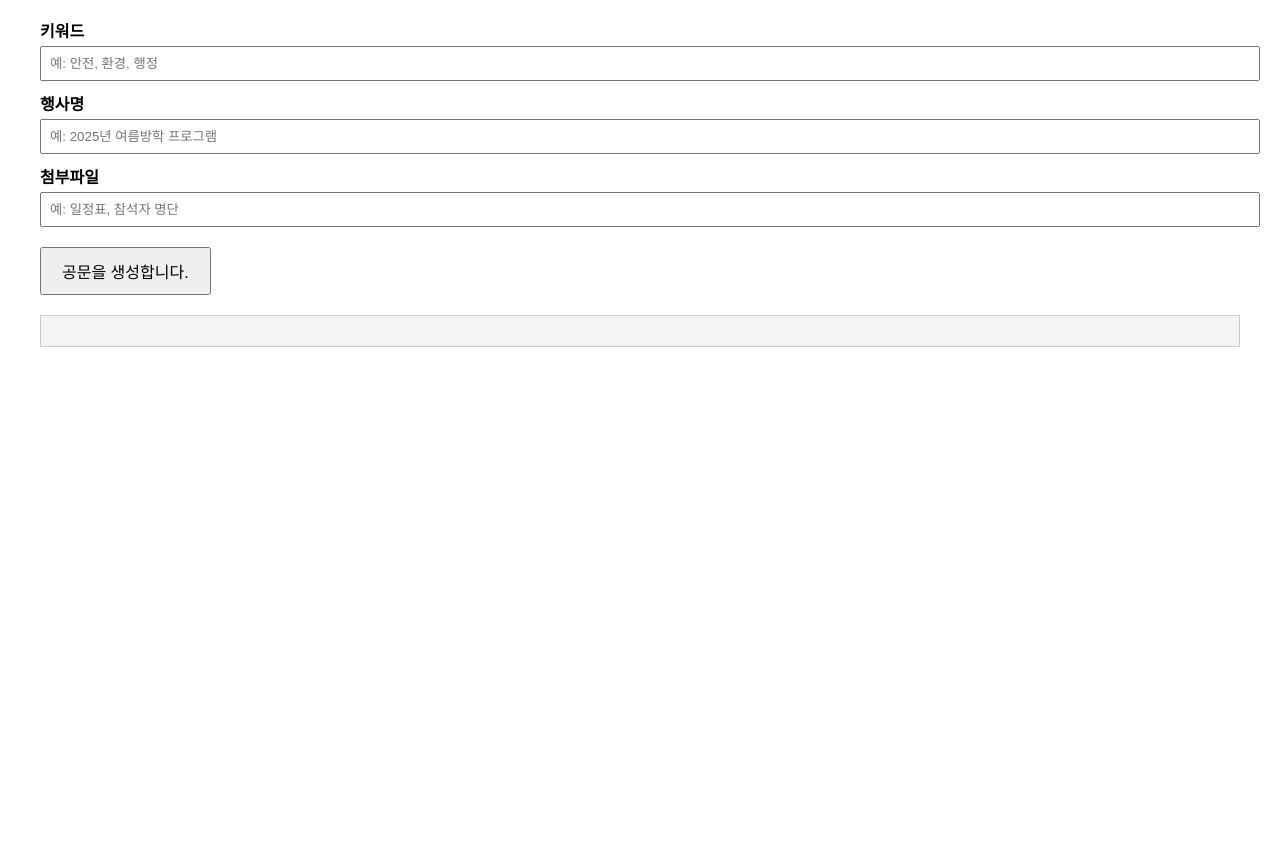
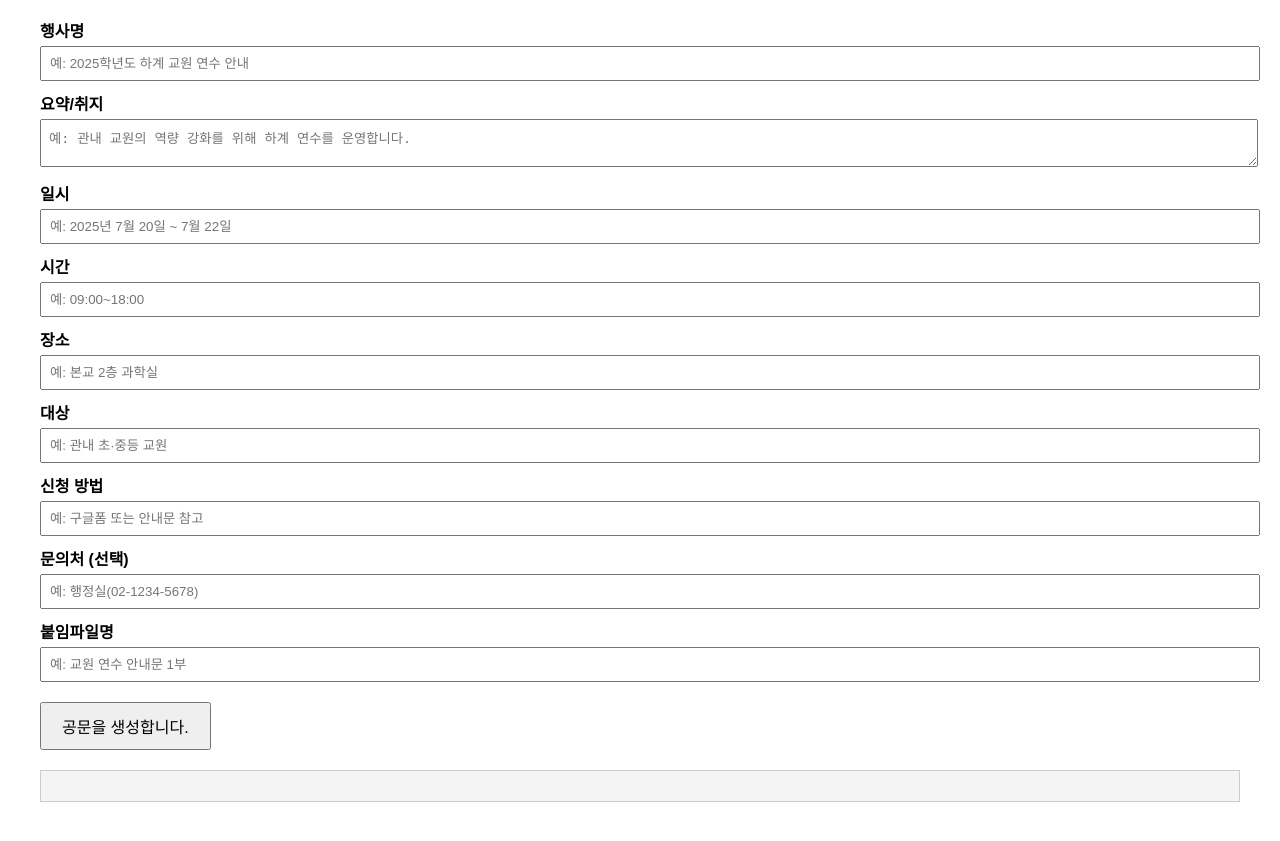
Before and after one commit to 12ayz12/letter-generator, a plain HTML site: page static/index.html in a window 1280 px wide. Shown: the part 89-930 px from the top of the page. Before the commit the page ends 800 px from the top, so only its background shows below. Drawn offline with Linux system fonts and the light colour scheme.

Commit message:
Update index.html

```diff
--- a/static/index.html
+++ b/static/index.html
@@ -14,14 +14,32 @@
 <body>
     <h1>교사 및 행정실용 공문 생성기</h1>
 
-    <label for="keyword">키워드</label>
-    <input type="text" id="keyword" placeholder="예: 안전, 환경, 행정">
+    <label for="event">행사명</label>
+    <input type="text" id="event" placeholder="예: 2025학년도 하계 교원 연수 안내">
 
-    <label for="event">행사명</label>
-    <input type="text" id="event" placeholder="예: 2025년 여름방학 프로그램">
+    <label for="summary">요약/취지</label>
+    <textarea id="summary" rows="2" placeholder="예: 관내 교원의 역량 강화를 위해 하계 연수를 운영합니다."></textarea>
 
-    <label for="attachments">첨부파일</label>
-    <input type="text" id="attachments" placeholder="예: 일정표, 참석자 명단">
+    <label for="date">일시</label>
+    <input type="text" id="date" placeholder="예: 2025년 7월 20일 ~ 7월 22일">
+
+    <label for="time">시간</label>
+    <input type="text" id="time" placeholder="예: 09:00~18:00">
+
+    <label for="location">장소</label>
+    <input type="text" id="location" placeholder="예: 본교 2층 과학실">
+
+    <label for="target">대상</label>
+    <input type="text" id="target" placeholder="예: 관내 초·중등 교원">
+
+    <label for="application">신청 방법</label>
+    <input type="text" id="application" placeholder="예: 구글폼 또는 안내문 참고">
+
+    <label for="contact">문의처 (선택)</label>
+    <input type="text" id="contact" placeholder="예: 행정실(02-1234-5678)">
+
+    <label for="attachments">붙임파일명</label>
+    <input type="text" id="attachments" placeholder="예: 교원 연수 안내문 1부">
 
     <button onclick="generateDocument()">공문을 생성합니다.</button>
 
@@ -29,21 +47,25 @@
 
     <script>
         async function generateDocument() {
-            const keyword = document.getElementById('keyword').value;
             const event = document.getElementById('event').value;
+            const summary = document.getElementById('summary').value;
+            const date = document.getElementById('date').value;
+            const time = document.getElementById('time').value;
+            const location = document.getElementById('location').value;
+            const target = document.getElementById('target').value;
+            const application = document.getElementById('application').value;
+            const contact = document.getElementById('contact').value;
             const attachments = document.getElementById('attachments').value;
             const resultDiv = document.getElementById('result');
 
-            try{
-
+            try {
                 const response = await fetch('/generate', {
                     method: 'POST',
                     headers: { 'Content-Type': 'application/json' },
-                body: JSON.stringify({ keyword, event, attachments })
+                    body: JSON.stringify({ event, summary, date, time, location, target, application, contact, attachments })
                 });
 
                 const text = await response.text();
-
 
                 try {
                     const data = JSON.parse(text);
```
Lines whose indentation alone changed are shown as unchanged.
